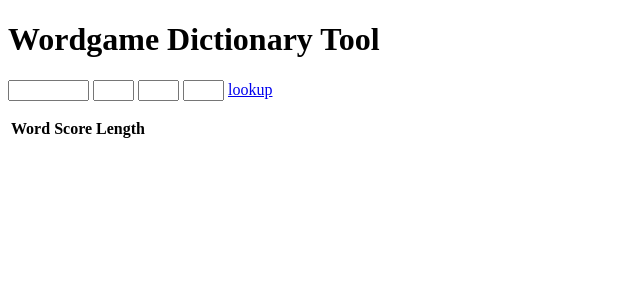
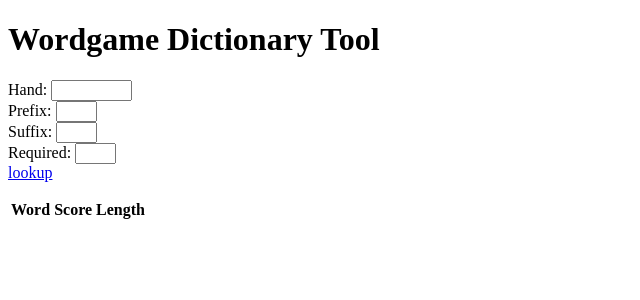
Before and after one commit to davidciani/wordgame, a Flask app: page / in a window 1280 px wide. Shown: the top 300 px of the page, without its empty margins (0-640 px from the left). Run offline with Flask 2, Linux system fonts and the light colour scheme; lists and menus that the app fills with data are empty; parts of the project's set-up code (start-up, migrations or seed data) failed here and were passed over; some libraries are stand-ins or nearby versions.

Commit message:
wgweb: add field lables to form

```diff
--- a/wgweb/templates/index.html
+++ b/wgweb/templates/index.html
@@ -43,10 +43,10 @@
 <body>
     <h1>Wordgame Dictionary Tool</h1>
     <p>
-        <input type=text size=7 name=hand>
-        <input type=text size=2 name=prefix>
-        <input type=text size=2 name=suffix>
-        <input type=text size=2 name=required>
+    Hand: <input type=text size=7 name=hand><br>
+    Prefix: <input type=text size=2 name=prefix><br>
+    Suffix: <input type=text size=2 name=suffix><br>
+    Required: <input type=text size=2 name=required><br>
         <a href=# id=lookup>lookup</a>
     </p>
     <table id=results>
```
